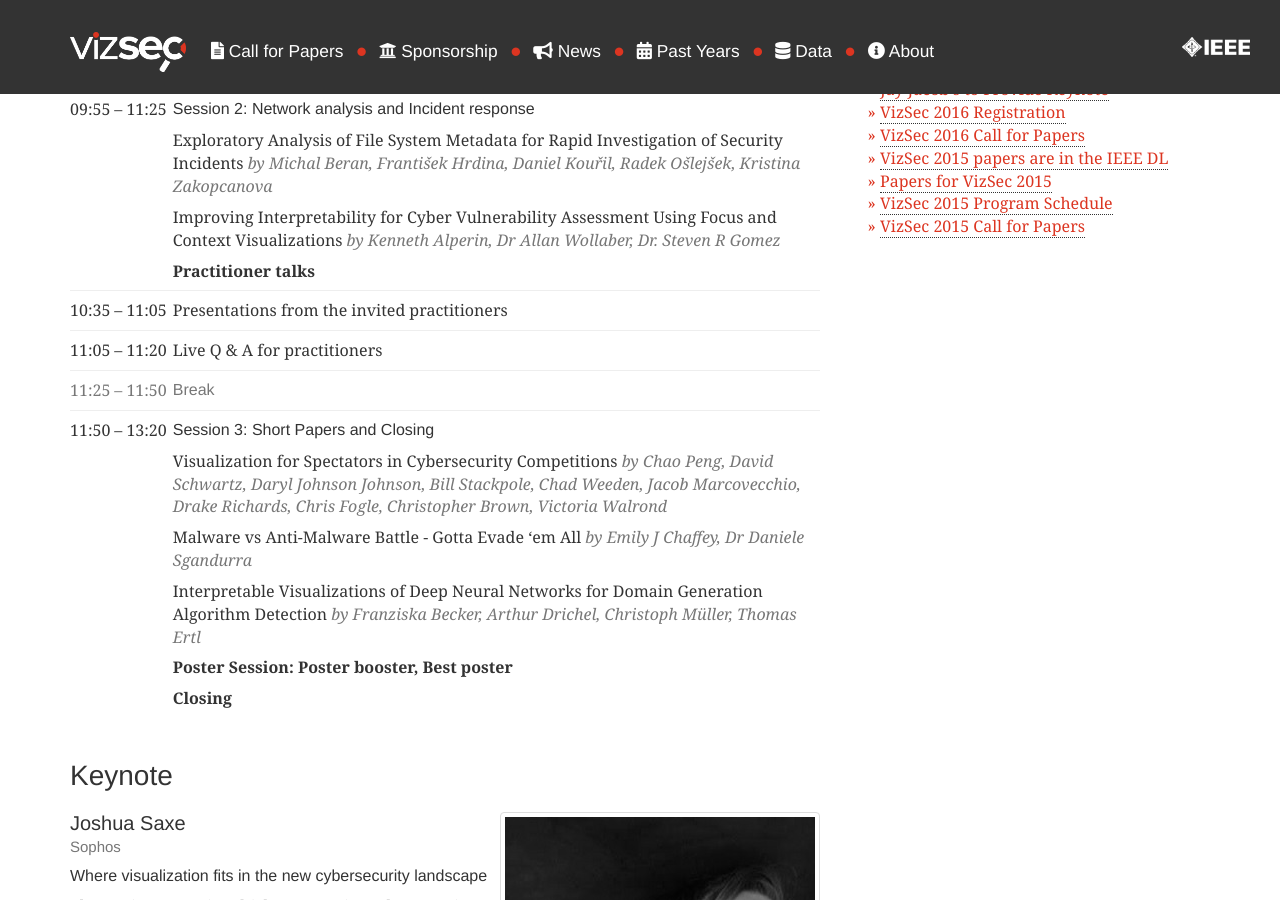
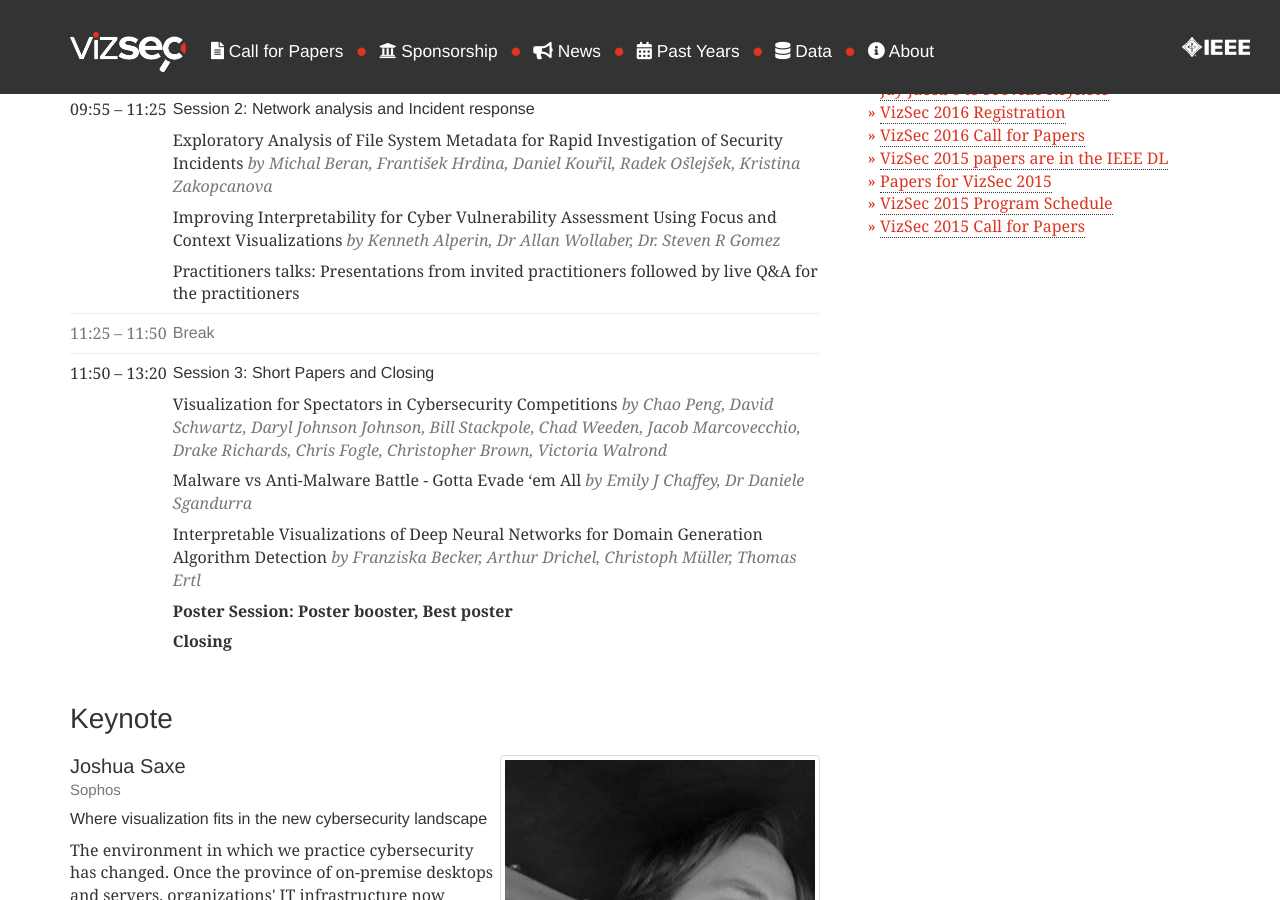
Before and after one commit to vizsec/vizsec.github.io, a Jekyll site: the page built from vizsec2020/index.html, in a window 1280 px wide and 900 px high, scrolled down 676 px. Built offline with Jekyll 4.4.1, drawn with Linux system fonts in a browser that asks for light colours; nearby versions of some CDN libraries.

Commit message:
first draft of the program

```diff
--- a/vizsec2020/index.html
+++ b/vizsec2020/index.html
@@ -91,27 +91,11 @@ custom_css: cfp_sidebar
                     class="text-muted">by Kenneth Alperin, Dr Allan Wollaber, Dr. Steven R Gomez</em>
             </p>
 
-            <p>
-                <strong>Practitioner talks</strong>
-                    <tr>
-                        <td>10:35</td>
-                        <td>&ndash;</td>
-                        <td>11:05</td>
-                        <td>
-                             Presentations from the invited practitioners
-                        </td>
-                    </tr>
-    <tr>
-        <td>11:05</td>
-        <td>&ndash;</td>
-        <td>11:20</td>
-        <td>  Live Q & A for practitioners
+            <p>Practitioners talks: Presentations from invited practitioners followed by live Q&A for the
+                practitioners
+            </p>
+
         </td>
-    </tr>
-
-    </p>
-
-    </td>
     </tr>
 
     <tr class="text-muted">
@@ -166,7 +150,7 @@ custom_css: cfp_sidebar
 
         </td>
     </tr>
-
+    </tbody>
 
 </table>
 
```
